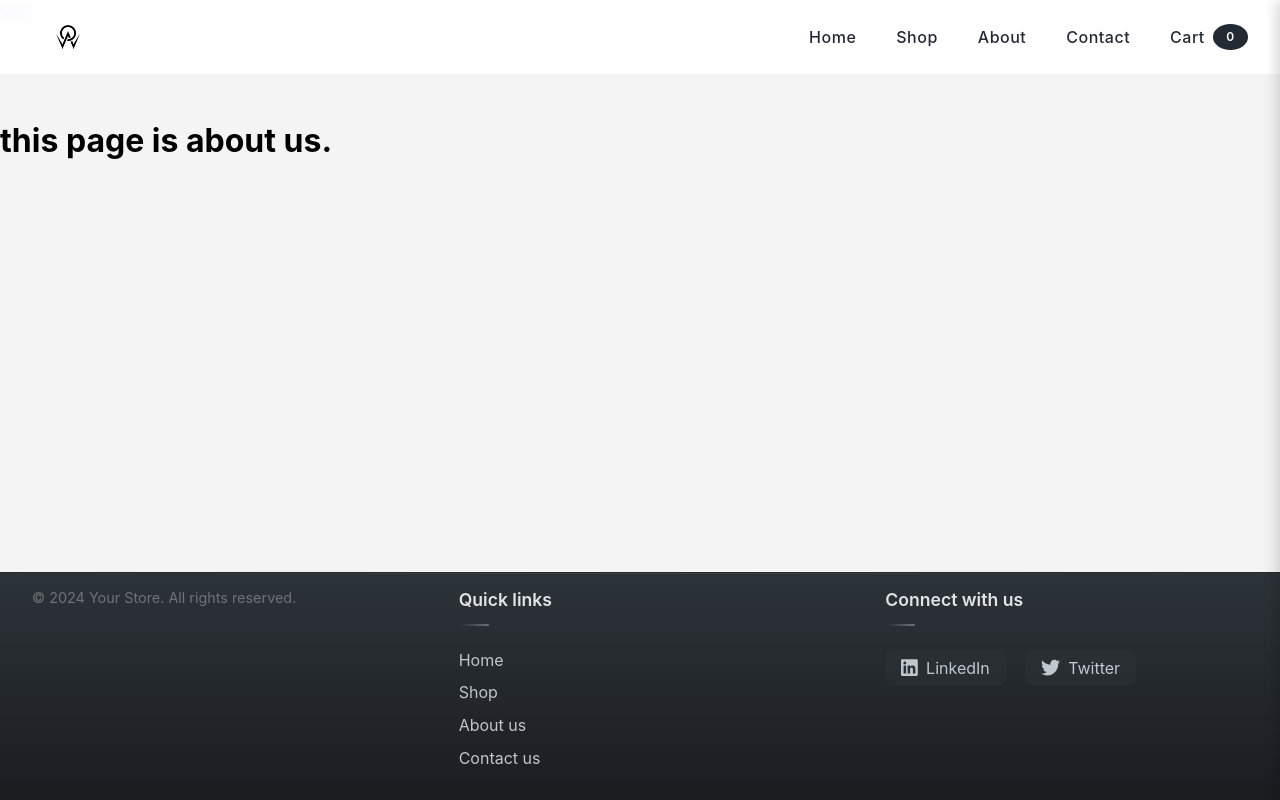
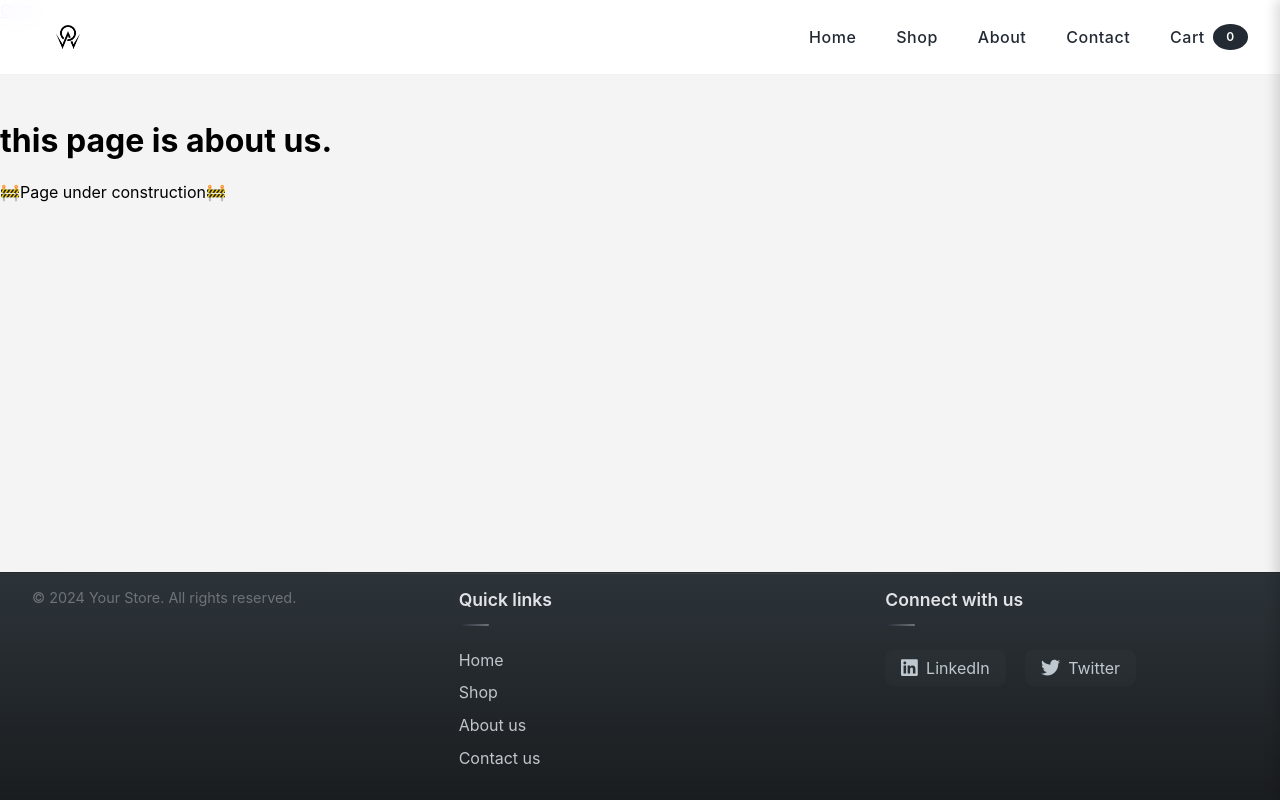
Before and after one commit to piyushh-k/react-ecom-store, a React (Vite) app: page /react-ecom-store/aboutUs in a window 1280 px wide. Built offline with nearby package versions, Linux system fonts and the light colour scheme; no server answers.

Commit message:
Update aboutUs.jsx

```diff
--- a/src/jsx/aboutUs.jsx
+++ b/src/jsx/aboutUs.jsx
@@ -2,6 +2,7 @@ export default function AboutUs() {
   return (
     <>
       <h1> this page is about us.</h1>
+       <p>🚧Page under construction🚧</p>
     </>
   );
 }
```
